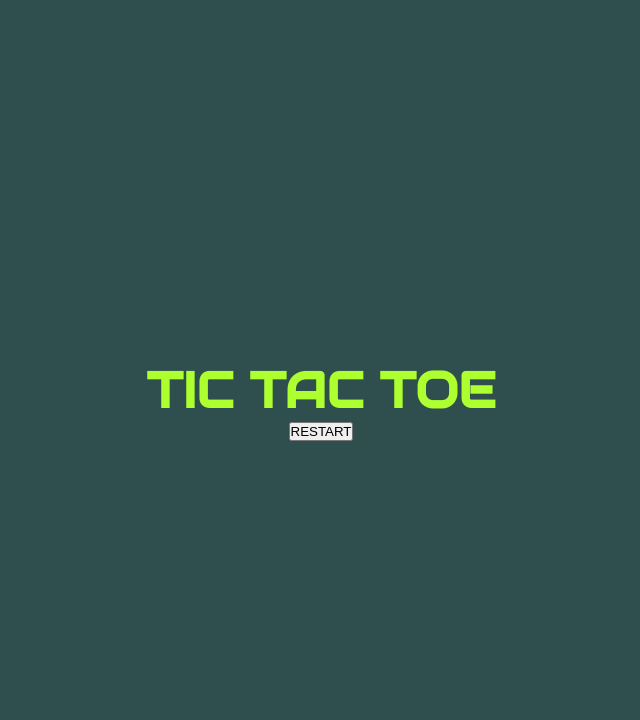
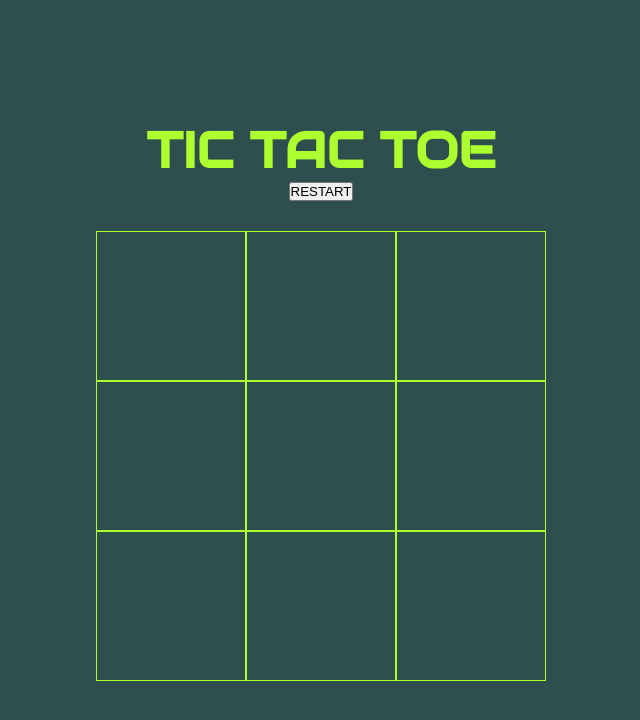
Before and after one commit to KayBesa/Tic-Tac-Toe, a plain HTML site: page index.html in a window 1280 px wide. Shown: the whole page, without its empty margins (319-959 px from the left). Drawn offline with Linux system fonts and the light colour scheme.

Commit message:
added styling to cells

```diff
--- a/styles.css
+++ b/styles.css
@@ -35,3 +35,21 @@ h1 {
     font-size: 50px;
     text-transform: uppercase;
 }
+
+.gameBoard {
+    display: flex;
+    flex-wrap: wrap;
+    width: 450px;
+    margin-top: 30px;
+}
+
+.cell {
+    height: 150px;
+    width: 150px;
+    display: flex;
+    align-items: center;
+    justify-content: center;
+    color: greenyellow;
+    border: solid 0.5px;
+    border-color: greenyellow;
+}
```
